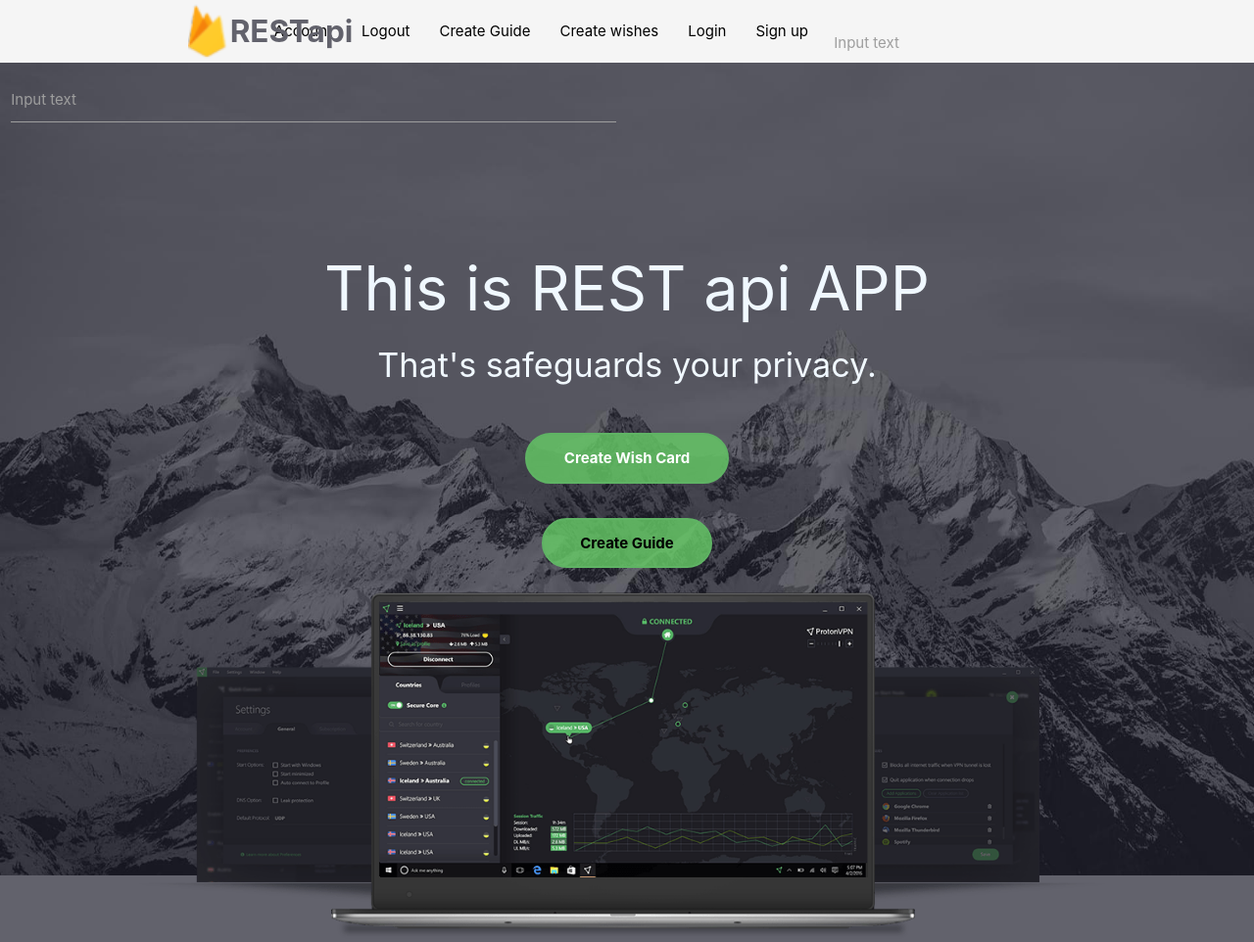
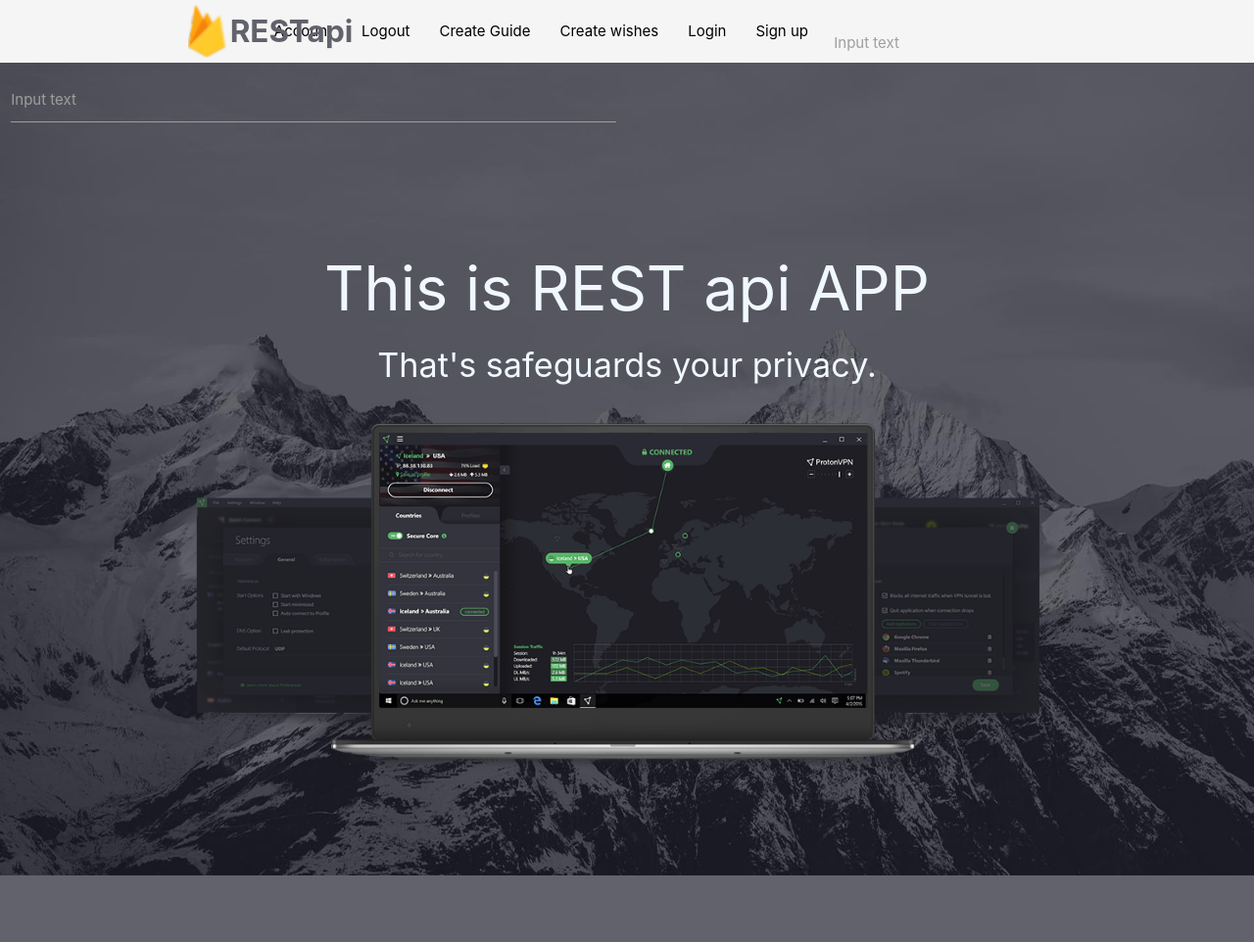
Before and after one commit to jacklenp/_self_my, a website: page FireB_with_DB_React-master/index.html in a window 1280 px wide. Shown: the top 962 px of the page at 98% size. Drawn offline with nearby package versions, Linux system fonts and the light colour scheme.

Commit message:
Update index.html

```diff
--- a/FireB_with_DB_React-master/index.html
+++ b/FireB_with_DB_React-master/index.html
@@ -252,14 +252,14 @@
       <div class="container_head-fon">
           <h1>This is REST api APP</h1>
           <h4>That's safeguards your privacy.</h4>
-          <p style="z-index: -300">
+<!--           <p style="z-index: -300">
             <button class="createWishBtn createGreen">Create Wish Card</button>
           </p>
           <p>
             <button class="createBtn createGreen grey-text modal-trigger" data-target="modal-create">Create Guide</button><br>
             <!-- <a href="#" class="grey-text modal-trigger" data-target="modal-create">Create Guide</a> -->
 
-          </p>
+<!--        </p> -->
 
           <!-- Modal Trigger -->
           <!-- <a class="waves-effect waves-light btn modal-trigger" href="#modal1">Modal</a> -->
```
